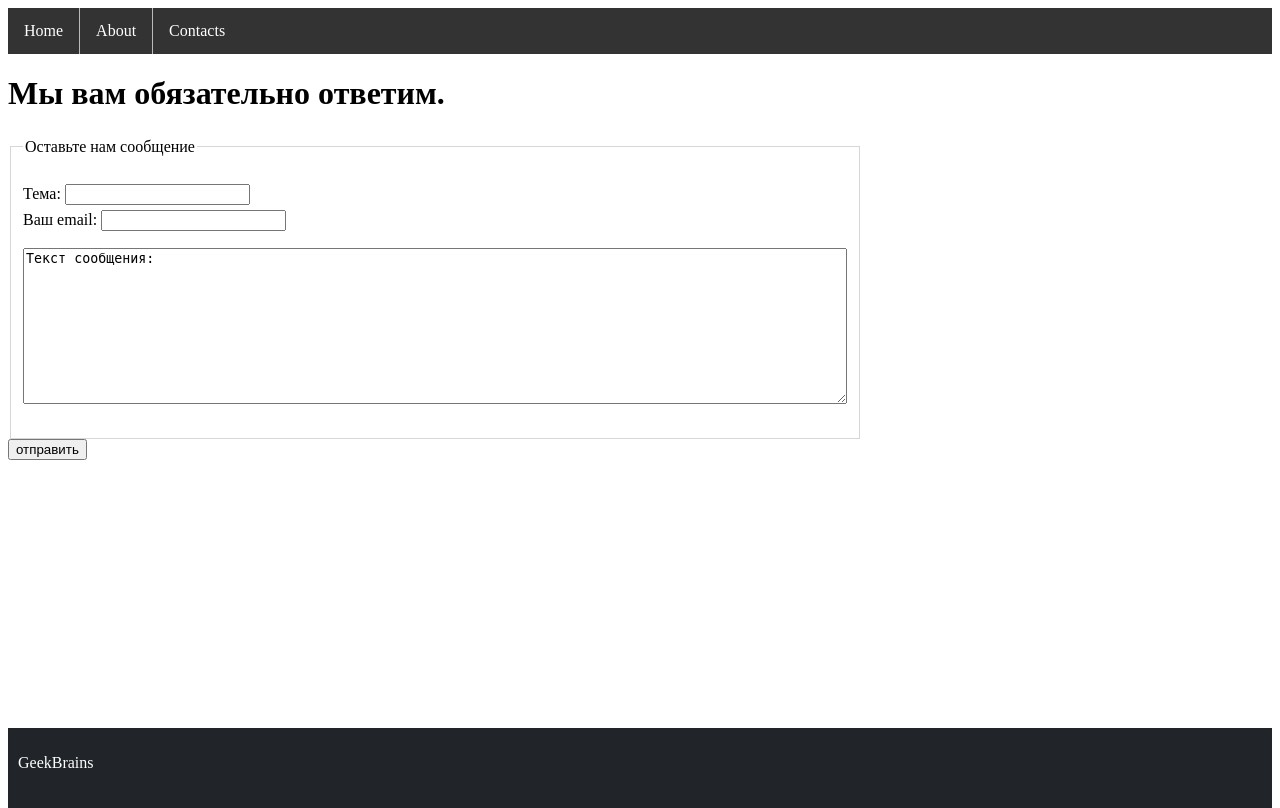
After one commit to AntonZykov85/my_framework, a Python web app: template templates/contacts.html in a window 1280 px wide. The commit adds this page. Run offline with Jinja, Linux system fonts and the light colour scheme; the template is opened without the code that fills it, so the values that code supplies are empty.

Commit message:
lesson_2_done

```diff
--- a/main_app/requests.py
+++ b/main_app/requests.py
@@ -8,8 +8,8 @@ class ParserData:
         """
         result_data = {}
         if data:
-            parametres = data.split('&')
-            for items in parametres:
+            parameters = data.split('&')
+            for items in parameters:
                 key, value = items.split('=')
                 result_data[key] = value
         return result_data
@@ -37,6 +37,7 @@ class PostRequest(ParserData):
         result = {}
         if data:
             data_string = data.decode(encoding='utf-8')
+            print(f'str after decode: {data_string}')
             result = self.parse_input_data(data_string)
             print(result)
         return result
--- /dev/null
+++ b/templates/contacts.html
@@ -0,0 +1,131 @@
+<!DOCTYPE html>
+<html lang="en" style="height: 100%">
+<head>
+    <meta charset=" utf-8" />
+    <!--    <link rel="stylesheet" type="text/css" href="styles.css">-->
+    <style type="text/css">
+        ul {
+            list-style-type: none;
+            margin: 0;
+            padding: 0;
+            overflow: hidden;
+            background-color: #333;
+        }
+
+        li {
+            float: left;
+            border-right: 1px solid #bbb;
+        }
+
+        li:last-child {
+            border-right: none;
+        }
+
+        li a {
+            display: block;
+            color: white;
+            text-align: center;
+            padding: 14px 16px;
+            text-decoration: none;
+        }
+
+        li a:hover:not(.active) {
+            background-color: #111;
+        }
+
+        .active {
+            background-color: #4CAF50;
+        }
+
+        fieldset {
+            width: 310px;
+            margin-top: 20px;
+            border: 1px solid #d6d6d6;
+            background-color: #ffffff;
+            line-height: 1.6em;
+        }
+
+        table {
+            border-spacing: 0px;
+        }
+
+        th,
+        td {
+            padding: 5px 30px 5px 10px;
+            border-spacing: 0px;
+            font-size: 90%;
+            margin: 0px;
+        }
+
+        th,
+        td {
+            text-align: left;
+            background-color: #e0e9f0;
+            border-top: 1px solid #f1f8fe;
+            border-bottom: 1px solid #cbd2d8;
+            border-right: 1px solid #cbd2d8;
+        }
+
+        tr.head th {
+            color: #fff;
+            background-color: #ffffff;
+            border-bottom: 2px solid #020202;
+            border-right: 1px solid #000000;
+            border-top: 1px solid #7c7c7c;
+            text-align: center;
+            text-shadow: -1px -1px 1px #666666;
+            letter-spacing: 0.15em;
+        }
+
+        td {
+            text-shadow: 1px 1px 1px #ffffff;
+        }
+
+        tr.even td,
+        tr.even th {
+            background-color: #ffffff;
+        }
+
+        tr.head th:first-child {
+            -webkit-border-top-left-radius: 5px;
+            -moz-border-radius-topleft: 5px;
+            border-top-left-radius: 5px;
+        }
+
+        tr.head th:last-child {
+            -webkit-border-top-right-radius: 5px;
+            -moz-border-radius-topright: 5px;
+            border-top-right-radius: 5px;
+        }
+    </style>
+    <title>Contacts</title>
+</head>
+<body style="height: 100%; display: flex; flex-direction: column;)">
+    <ul>
+        <li><a href='/'>Home</a></li>
+        <li><a href='/about/'>About</a></li>
+        <li><a href='/contacts/'>Contacts</a></li>
+    </ul>
+    <div style="flex: 1 1 auto">
+        <form action="" method="post">
+            <h1>Мы вам обязательно ответим.</h1>
+            <fieldset>
+                <legend>Оставьте нам сообщение</legend>
+                <p><label class="title" for="name">Тема:</label>
+                    <input type="text" name="name" id="name"><br />
+                    <label class="title" for="email">Ваш email:</label>
+                    <input type="text" name="email" id="email">
+                </p>
+                <p>
+                    <textarea name="message" cols="100" rows="10" >Текст сообщения: </textarea>
+                </p>
+            </fieldset>
+            <div class="submit"><input type="submit" value="отправить" /></div>
+        </form>
+    </div>
+</body>
+<footer
+    style="display: flex; justify-content: left; padding: 10px; height: 60px; background-color: #212529; color: #fff;">
+    <p>GeekBrains</p>
+</footer>
+</html>
--- a/templates/index.html
+++ b/templates/index.html
@@ -85,6 +85,11 @@
 		</style>
 	</head>
 	<body>
+	    <ul>
+			<li><a href='/'>Home</a></li>
+			<li><a href='/about/'>About</a></li>
+			<li><a href='/contacts/'>Contacts</a></li>
+			</ul>
 		<h1>Наши курсы</h1>
 		<p>Все программы действуют в течение года.</p>
 		<p>Расписание на дату: {{data}} <b>(дата подставляется шаблоном)</b></p>
```
Also changed, not shown: main_app/api.py (+18 -13 lines), templates/about.html (added, +125 -0 lines), urls.py (+5 -3 lines), views.py (+8 -4 lines).
